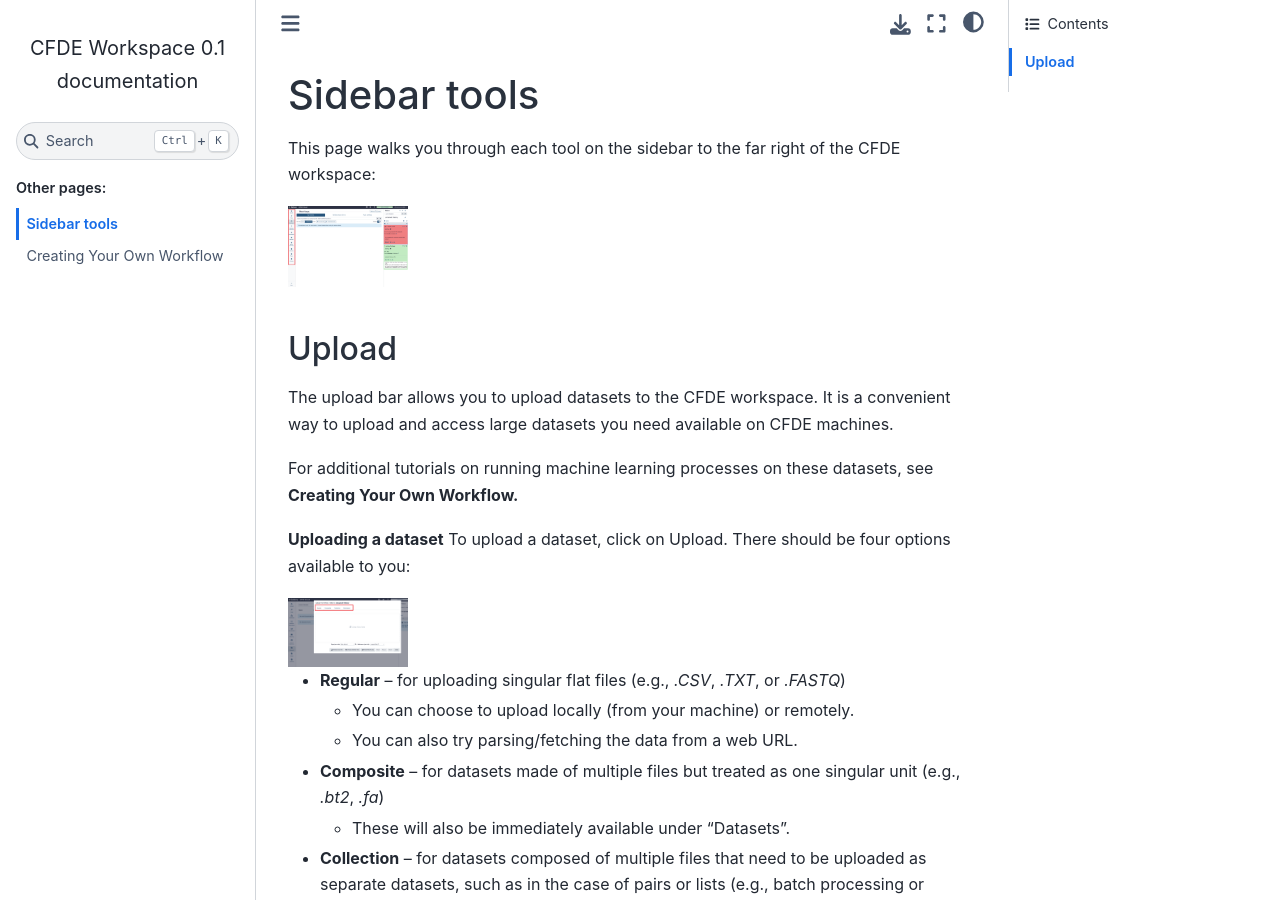
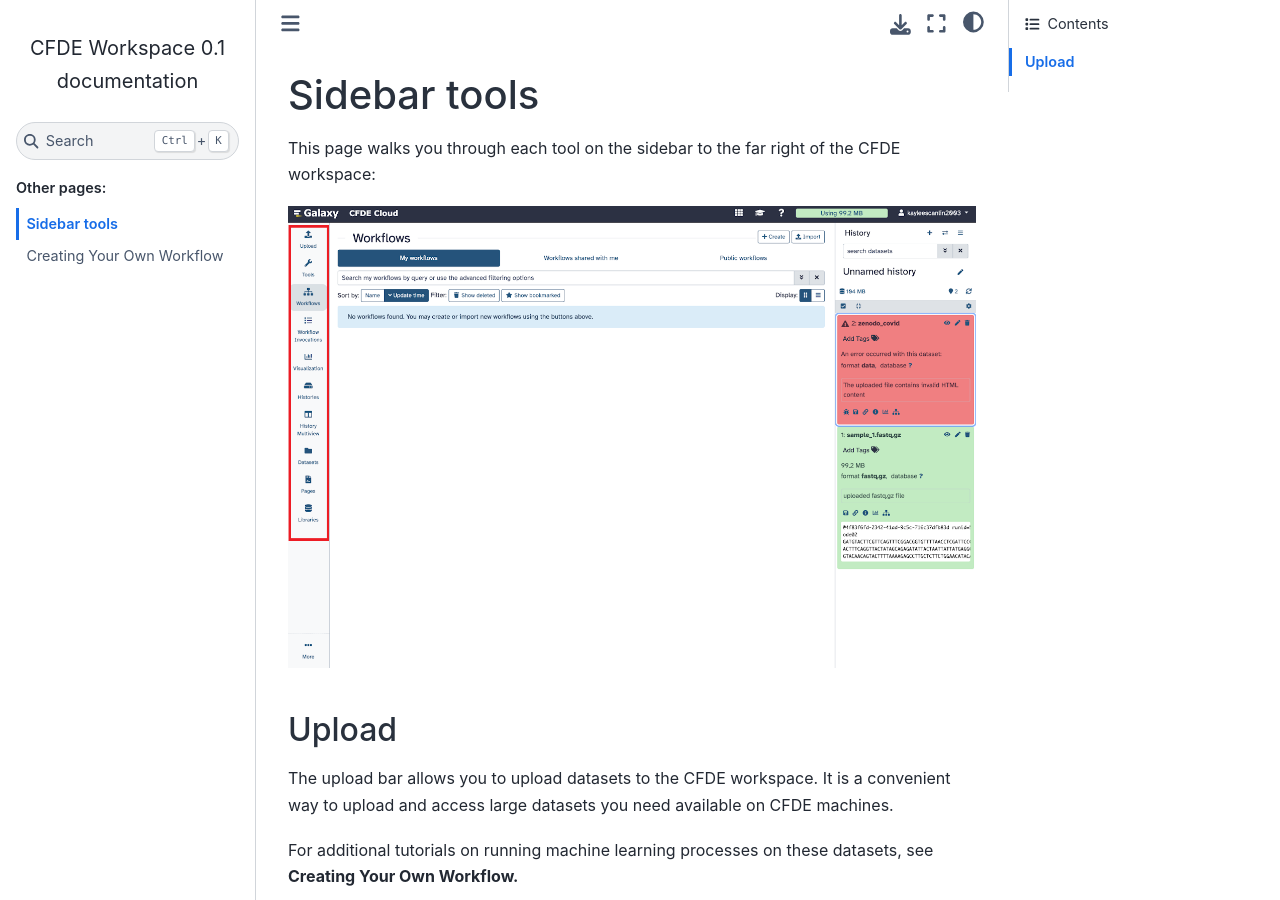
Before and after one commit to kscnl1n/CWIC-rtd, a Sphinx documentation site: the page built from docs/Sidebar/Sidebar.rst, in a window 1280 px wide and 900 px high. Built offline with Sphinx 7.4.7 and the Sphinx Book theme 1.1.4, drawn with Linux system fonts in a browser that asks for light colours.

Commit message:
fixing screenshots (Sidebar.rst)

```diff
--- a/docs/Sidebar/Sidebar.rst
+++ b/docs/Sidebar/Sidebar.rst
@@ -4,7 +4,7 @@ This page walks you through each tool on the sidebar to the far right of the CFD
 
 .. image:: _static/sidebar-images/sidebar1.png
    :alt: TACC create an account
-   :width: 120px
+   :width: 1200px
 
 Upload
 ------
@@ -18,7 +18,7 @@ To upload a dataset, click on Upload. There should be four options available to
 
 .. image:: _static/sidebar-images/upload1.png
    :alt: TACC create an account
-   :width: 120px
+   :width: 1200px
 
 - **Regular** – for uploading singular flat files (e.g., `.CSV`, `.TXT`, or `.FASTQ`)
 
```
